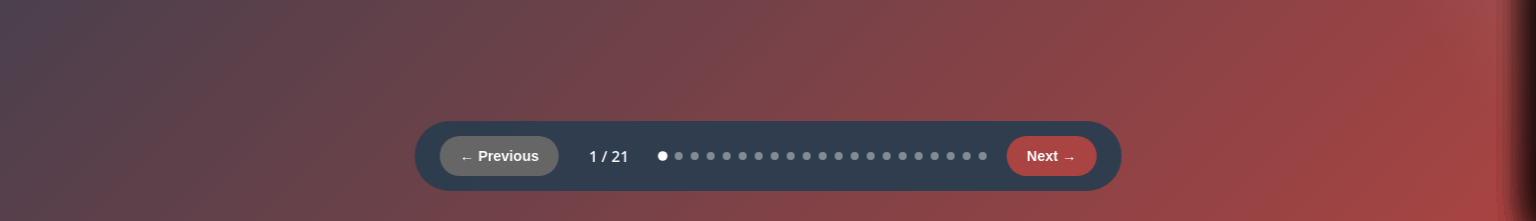
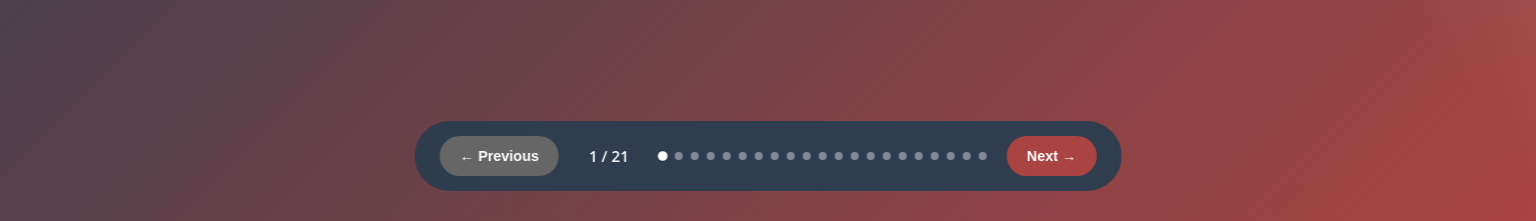
Before and after one commit to moreganooooo/CuripodApplication, a website: page curipod_presentation.html in a window 1536 px wide. Shown: the part 579-800 px from the top of the page. Drawn offline with nearby package versions, Linux system fonts and the light colour scheme.

Commit message:
Fixed lines on right side of slide layout

```diff
--- a/curipod_presentation.html
+++ b/curipod_presentation.html
@@ -42,11 +42,13 @@
             flex: 1;
             position: relative;
             overflow: hidden;
+            background: #1a1a1a;
         }
 
         .slide {
             width: 100%;
             height: 100%;
+            min-width: 100%;
             position: absolute;
             top: 0;
             left: 100%;
@@ -56,8 +58,8 @@
             display: flex;
             flex-direction: column;
             justify-content: center;
-            box-shadow: 0 10px 40px rgba(0,0,0,0.15);
             overflow-y: auto;
+            box-sizing: border-box;
         }
 
 
@@ -246,6 +248,8 @@
             gap: 50px;
             align-items: center;
             height: 100%;
+            max-width: 1000px;
+            margin: 0 auto;
         }
 
         .three-column {
@@ -564,6 +568,15 @@
             .two-column, .three-column, .four-column { grid-template-columns: 1fr; }
             .metrics-grid { grid-template-columns: repeat(2, 1fr); }
             .checklist { grid-template-columns: 1fr; }
+        }
+
+        @media (min-width: 1400px) {
+            .slide {
+                padding: 40px 20%;
+            }
+            .two-column {
+                max-width: 1200px;
+            }
         }
     </style>
 </head>
```
